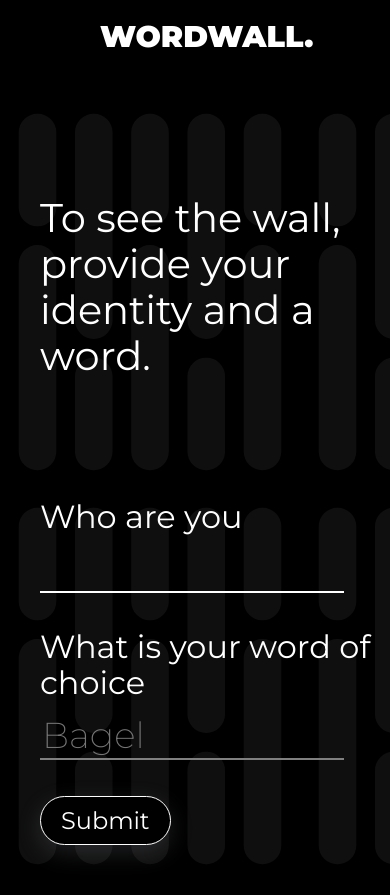
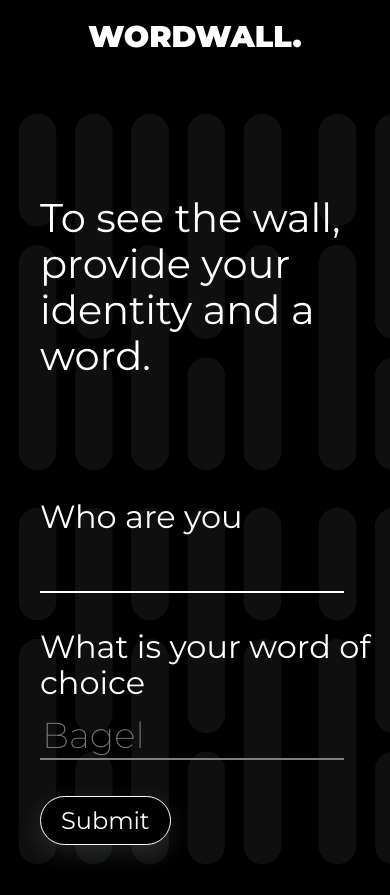
Before and after one commit to min0k/wordwall, a React (Create React App) app: page / in a window 390 px wide. Built offline with nearby package versions, Linux system fonts and the light colour scheme; no server answers.

Commit message:
Add responsive styling

```diff
--- a/src/components/Navbar.module.css
+++ b/src/components/Navbar.module.css
@@ -25,3 +25,12 @@
   text-decoration: none;
   color: white;
 }
+
+@media only screen and (max-width: 700px) {
+  .container {
+
+  display: flex;
+  align-items: center;
+  justify-content: center;
+  }
+}
```
